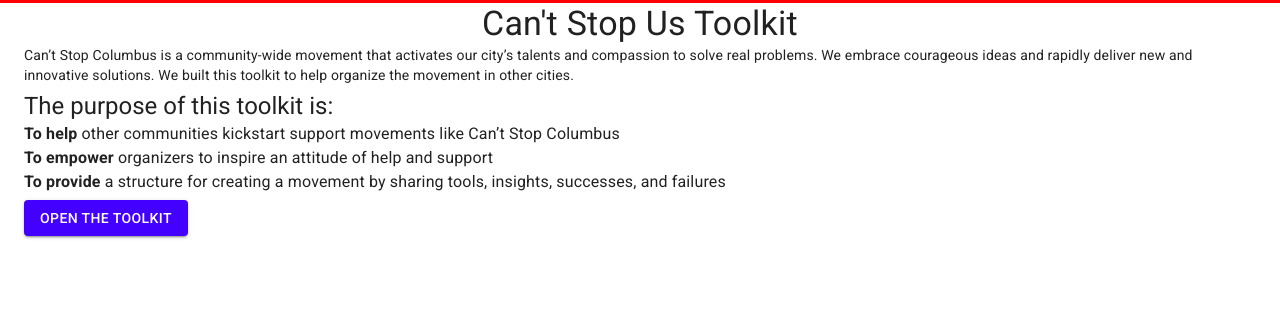
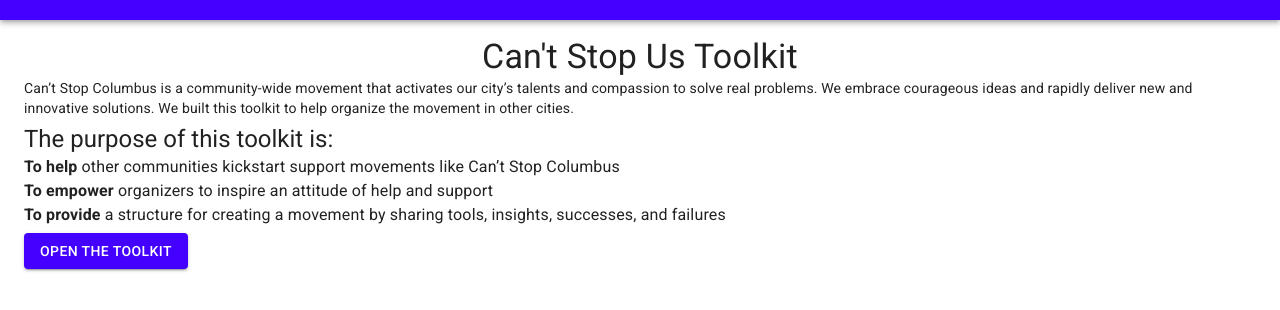
Before and after one commit to Cant-Stop-Columbus/cant-stop-us, a Next.js app: page / in a window 1280 px wide. Shown: the top 310 px of the page. Built offline with nearby package versions, Linux system fonts and the light colour scheme.

Commit message:
Theme and style update. add appbar

```diff
--- a/components/Header.js
+++ b/components/Header.js
@@ -1,6 +1,11 @@
+import AppBar from '@material-ui/core/AppBar';
+
 const Header = () => (
-  <div style={{height:"3px", backgroundColor:"red", width:"100%", zIndex:"2000"}}>
-  </div>
+  // <div style={{height:"3px", width:"100%", zIndex:"2000"}}>
+  // </div>
+  <AppBar color="primary" position="sticky">
+    &nbsp;
+  </AppBar>
 );
 
 export default Header;
--- a/pages/index.js
+++ b/pages/index.js
@@ -1,4 +1,5 @@
 import Container from '@material-ui/core/Container'
+import Box from '@material-ui/core/Box'
 import Typography from '@material-ui/core/Typography'
 import { Button } from '@material-ui/core'
 import Link from '@material-ui/core/Link'
@@ -9,6 +10,7 @@
     <>
       <Header/>
       <Container maxWidth="lg">
+        <Box mt={2}>
           <Typography variant="h4" align="center">
             Can't Stop Us Toolkit
           </Typography>
@@ -30,6 +32,7 @@
           <Button variant="contained" color="primary" component={Link} href="https://docs.google.com/document/d/1H72twsb5stdXdGf3Gl0oO7fsPYhU9ZLKEr1-jQiX2iU/edit?usp=sharing">
             Open the Toolkit
           </Button>
+        </Box>
       </Container>
     </>
   );
--- a/src/theme.js
+++ b/src/theme.js
@@ -14,9 +14,10 @@
       main: red.A400,
     },
     background: {
-      default: '#fff',
+      default: '#FFF',
     },
   },
+  spacing: 8,
 });
 
 export default theme;
```
Lines whose indentation alone changed are shown as unchanged.
